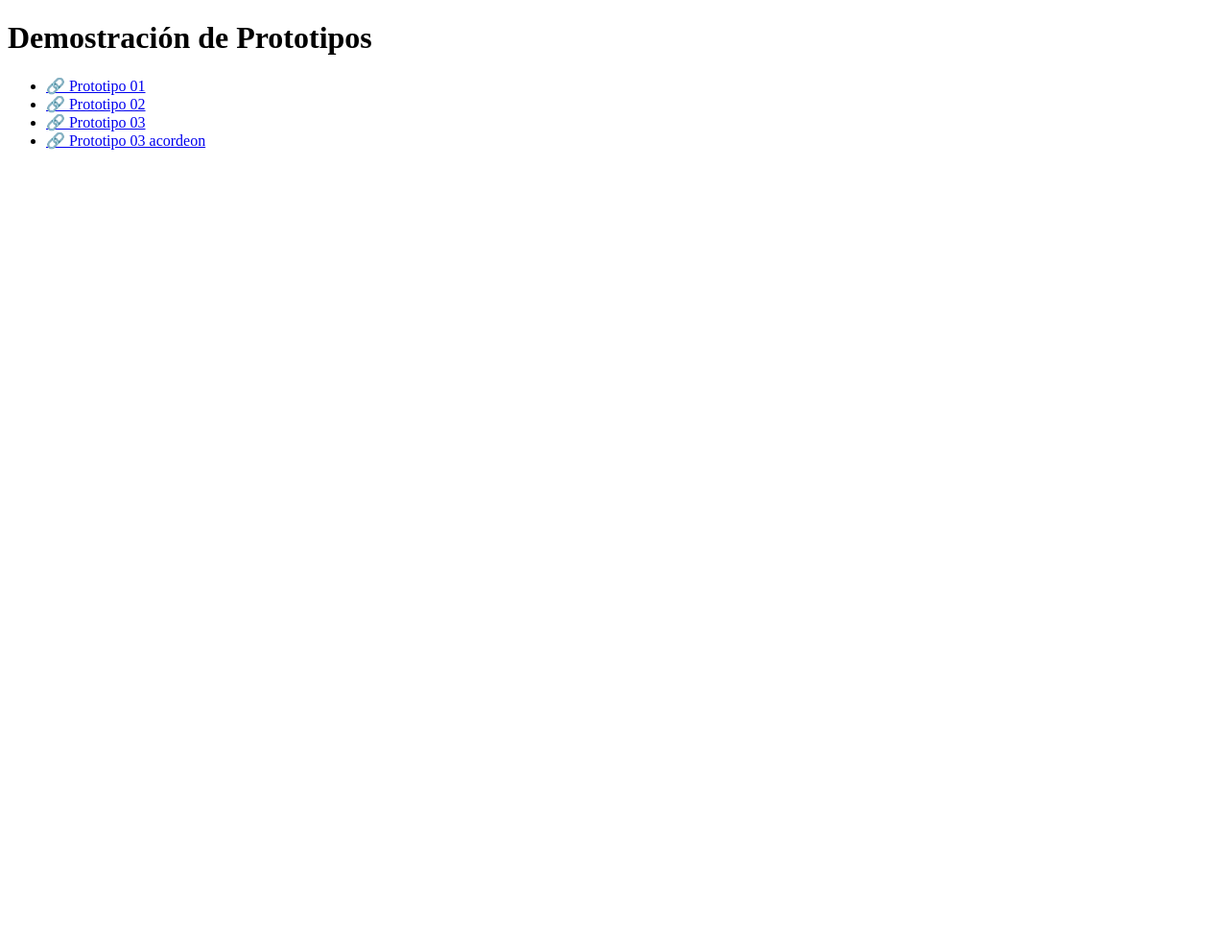
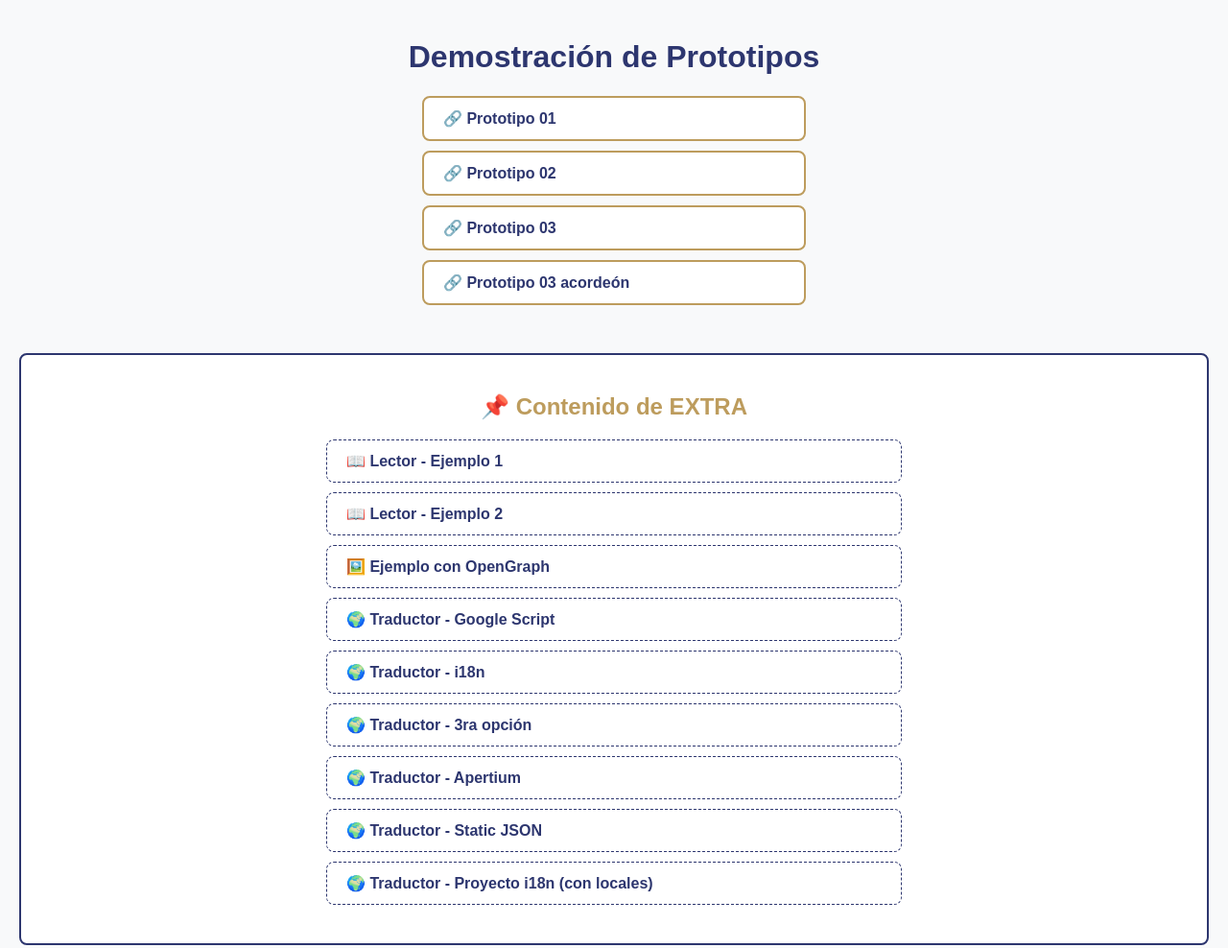
Before and after one commit to AlbertApaza/publish, a plain HTML site: page index.html in a window 1280 px wide. Shown: the whole page at 96% size. Before the commit the page ends 800 px from the top, so only its background shows below. Drawn offline with Linux system fonts and the light colour scheme.

Commit message:
Publish Finall

```diff
--- a/index.html
+++ b/index.html
@@ -1,10 +1,66 @@
-
 <!DOCTYPE html>
 <html lang="es">
 <head>
   <meta charset="UTF-8">
   <meta name="viewport" content="width=device-width, initial-scale=1">
   <title>Prototipos UX/UIX</title>
+  <style>
+    body {
+      font-family: Arial, sans-serif;
+      background: #f8f9fa;
+      color: #212529;
+      margin: 0;
+      padding: 20px;
+    }
+    h1 {
+      text-align: center;
+      color: #2D366F;
+    }
+    ul {
+      list-style: none;
+      padding: 0;
+      max-width: 400px;
+      margin: 20px auto;
+    }
+    li {
+      background: #ffffff;
+      margin: 10px 0;
+      padding: 12px 20px;
+      border-radius: 8px;
+      border: 2px solid #BD9C5D;
+      transition: 0.3s;
+    }
+    li:hover {
+      background: #BD9C5D;
+    }
+    a {
+      text-decoration: none;
+      color: #2D366F;
+      font-weight: bold;
+    }
+    li:hover a {
+      color: #ffffff;
+    }
+    /* Sección destacada */
+    .important-sections {
+      margin-top: 50px;
+      padding: 20px;
+      background: #ffffff;
+      border-radius: 8px;
+      border: 2px solid #2D366F;
+    }
+    .important-sections h2 {
+      text-align: center;
+      color: #BD9C5D;
+    }
+    .important-sections ul {
+      max-width: 600px;
+      margin: 20px auto;
+    }
+    .important-sections li {
+      border: 1px dashed #2D366F;
+    }
+  </style>
 </head>
 <body>
   <h1>Demostración de Prototipos</h1>
@@ -12,8 +68,29 @@
     <li><a href="prototipo1/index.html" target="_blank">🔗 Prototipo 01</a></li>
     <li><a href="prototipo2/index.html" target="_blank">🔗 Prototipo 02</a></li>
     <li><a href="prototipo3/index.html" target="_blank">🔗 Prototipo 03</a></li>
-    <li><a href="prototipo3firs/index.html" target="_blank">🔗 Prototipo 03 acordeon</a></li>
+    <li><a href="prototipo3firs/index.html" target="_blank">🔗 Prototipo 03 acordeón</a></li>
+  </ul>
 
-  </ul>
+  <!-- Nueva sección con contenido de EXTRA -->
+  <section class="important-sections">
+    <h2>📌 Contenido de EXTRA</h2>
+    <ul>
+      <!-- Carpeta LECTOR -->
+      <li><a href="EXTRA/LECTOR/1.html" target="_blank">📖 Lector - Ejemplo 1</a></li>
+      <li><a href="EXTRA/LECTOR/2.html" target="_blank">📖 Lector - Ejemplo 2</a></li>
+
+      <!-- Carpeta OPENGRAPH -->
+      <li><a href="EXTRA/OPENGRAPH/OPENGRAPH/EJEMPLO CON OPENGRAPH.png" target="_blank">🖼️ Ejemplo con OpenGraph</a></li>
+      <!-- (Puedes agregar más si quieres: EXPL.txt, NO TIENE OPENGRAPH.png, etc.) -->
+
+      <!-- Carpeta TRADUCTOR -->
+      <li><a href="EXTRA/TRADUCTOR/translateGoogle Script.html" target="_blank">🌍 Traductor - Google Script</a></li>
+      <li><a href="EXTRA/TRADUCTOR/18n.html" target="_blank">🌍 Traductor - i18n</a></li>
+      <li><a href="EXTRA/TRADUCTOR/3ra.html" target="_blank">🌍 Traductor - 3ra opción</a></li>
+      <li><a href="EXTRA/TRADUCTOR/Apertium.html" target="_blank">🌍 Traductor - Apertium</a></li>
+      <li><a href="EXTRA/TRADUCTOR/staticJSON.html" target="_blank">🌍 Traductor - Static JSON</a></li>
+      <li><a href="EXTRA/TRADUCTOR/proyecto18in/index.html" target="_blank">🌍 Traductor - Proyecto i18n (con locales)</a></li>
+    </ul>
+  </section>
 </body>
 </html>
```
